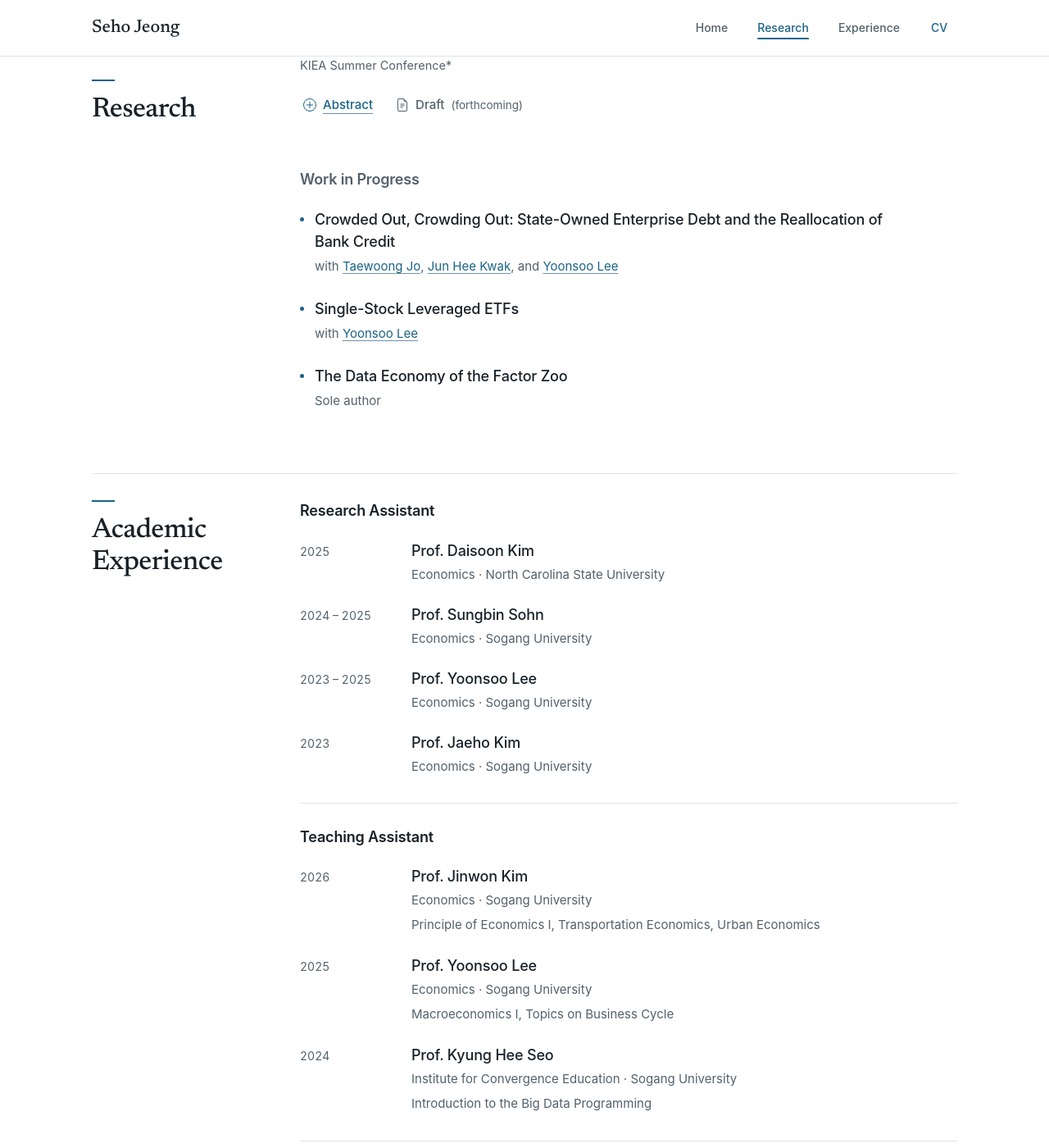
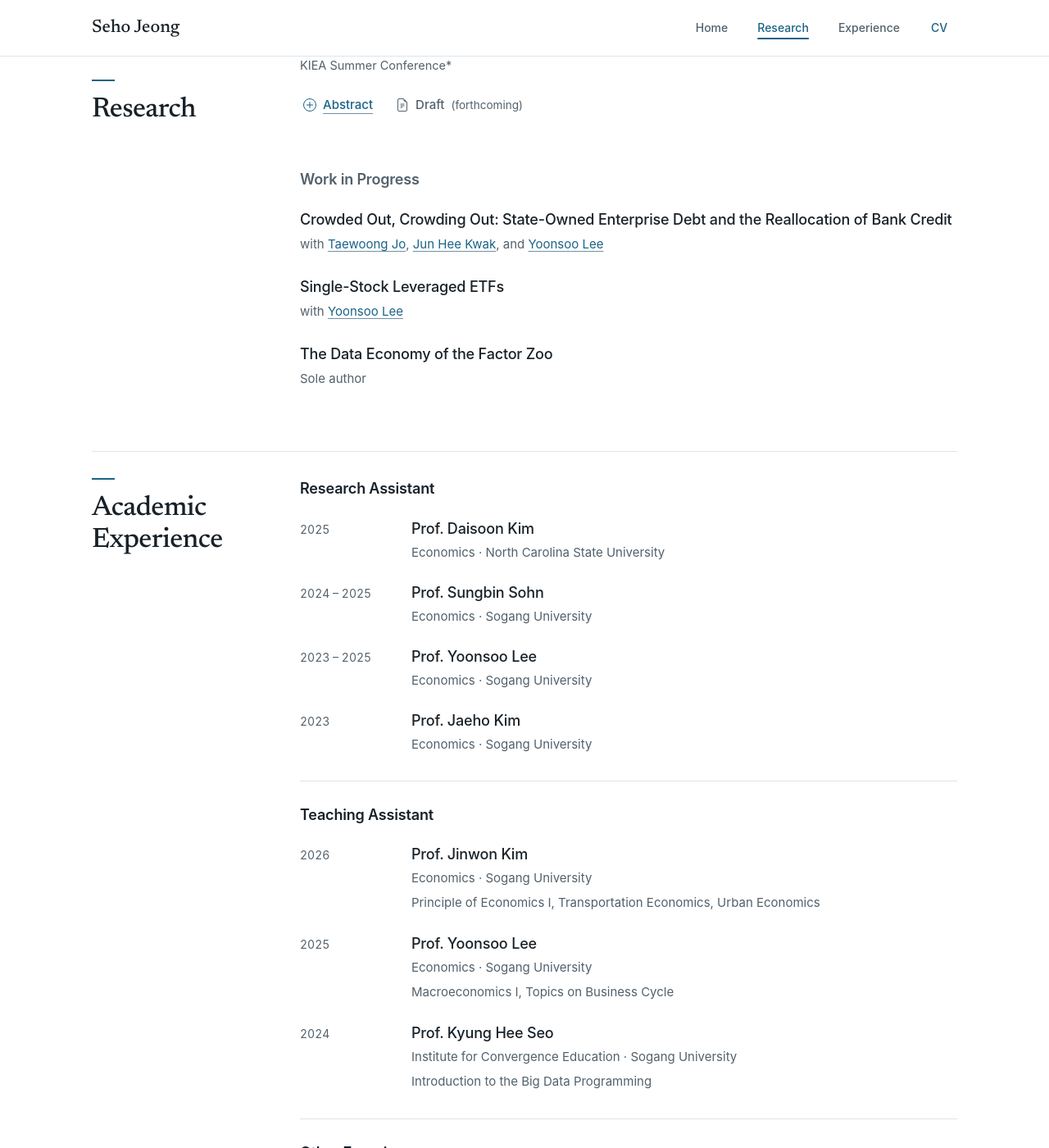
Before and after one commit to jeong-seho/jeong-seho.github.io, a Jekyll site: the page built from index.md, in a window 1280 px wide and 1400 px high, scrolled down 879 px. Shown: the whole window at 82% size. Built offline with Jekyll 4.4.1, drawn with Linux system fonts in a browser that asks for light colours; some web fonts are replaced.

Commit message:
Update style.css

```diff
--- a/assets/css/style.css
+++ b/assets/css/style.css
@@ -511,22 +511,6 @@ img {
     gap: 26px;
 }
 
-.paper-list--compact .paper-item {
-    position: relative;
-    padding-left: 18px;
-}
-
-.paper-list--compact .paper-item::before {
-    content: "";
-    position: absolute;
-    top: 11px;
-    left: 0;
-    width: 5px;
-    height: 5px;
-    border-radius: 50%;
-    background: var(--color-primary);
-}
-
 .paper-list--compact .paper-title {
     font-size: 18px;
     font-weight: 500;
```
